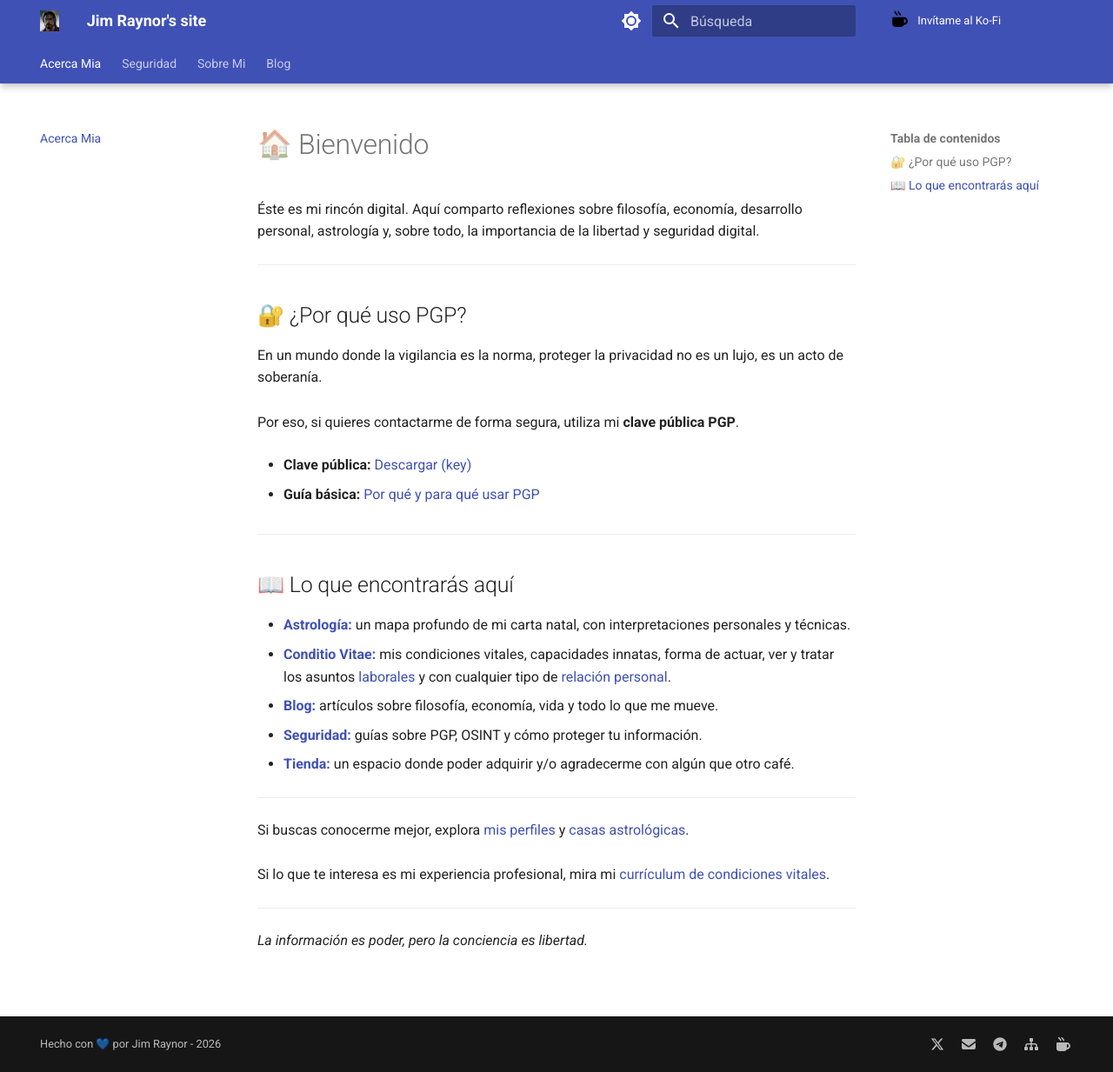
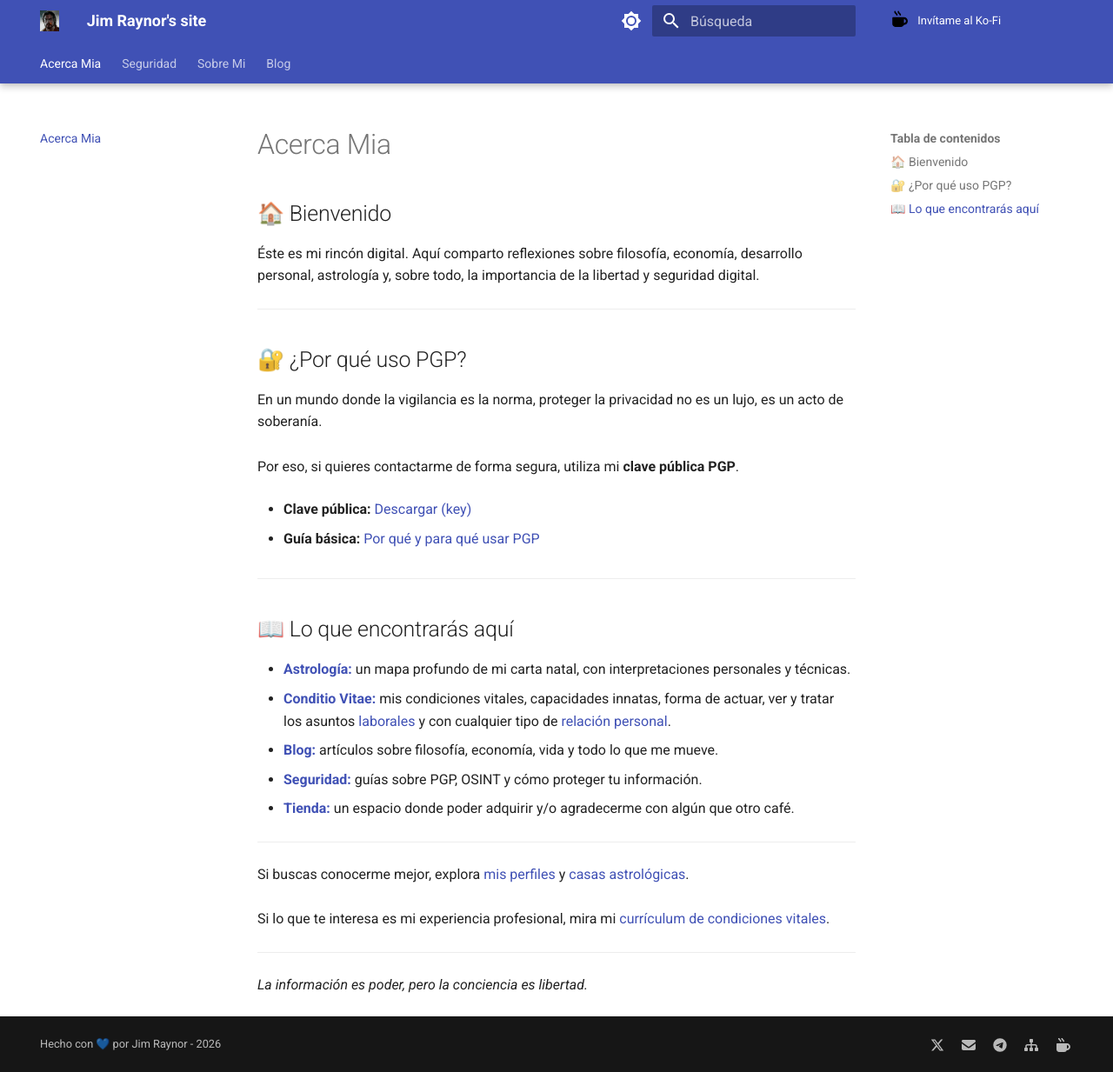
Before and after one commit to jimraynor88/blog, an MkDocs documentation site: the page built from docs/Acerca_Mia/index.md, in a window 1280 px wide and 1233 px high. Shown: the whole window at 87% size. Built offline with MkDocs 1.6.1 and Material for MkDocs 9.7.7, drawn with Linux system fonts in a browser that asks for light colours.

Commit message:
Update index.md

```diff
--- a/docs/Acerca_Mia/index.md
+++ b/docs/Acerca_Mia/index.md
@@ -1,4 +1,4 @@
-# 🏠 Bienvenido
+## 🏠 Bienvenido
 
 Éste es mi rincón digital. Aquí comparto reflexiones sobre filosofía, economía, desarrollo personal, astrología y, sobre todo, la importancia de la libertad y seguridad digital.
 
```
